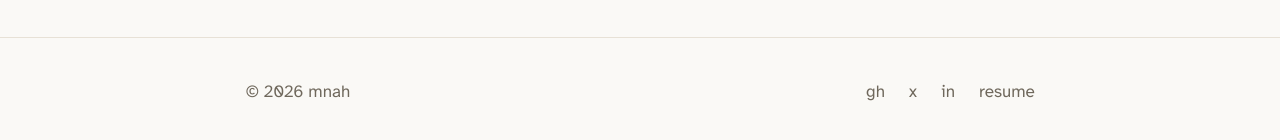
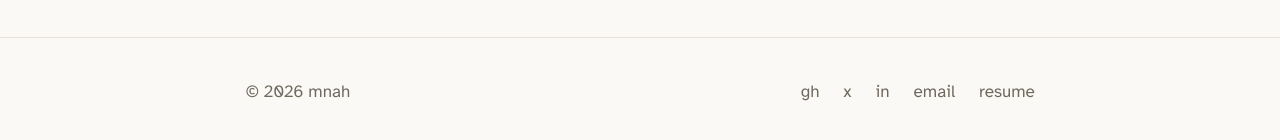
Before and after one commit to mnah05/mnah05, a React (Vite) app: page / in a window 1280 px wide. Shown: the part 958-1098 px from the top of the page. Built offline with nearby package versions, Linux system fonts and the light colour scheme.

Commit message:
add email contact link to footer
Co-authored-by: CommandCodeBot <noreply@commandcode.ai>

```diff
--- a/src/components/Footer.tsx
+++ b/src/components/Footer.tsx
@@ -7,6 +7,7 @@ const SOCIALS = [
 		label: "in",
 		href: "https://www.linkedin.com/in/nauman-hasan-53a66630a/",
 	},
+	{ label: "email", href: "mailto:workwithnauman@gmail.com" },
 	{
 		label: "resume",
 		href: "/resume",
```
